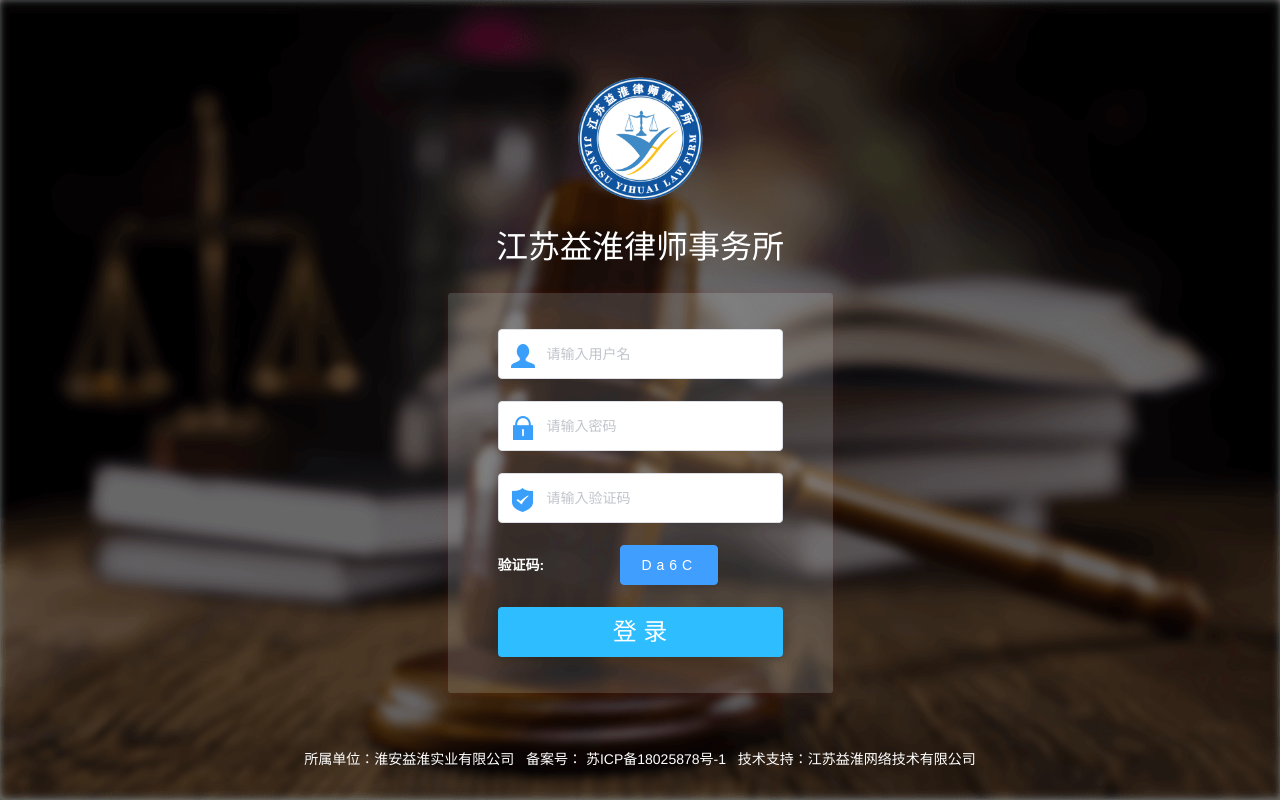
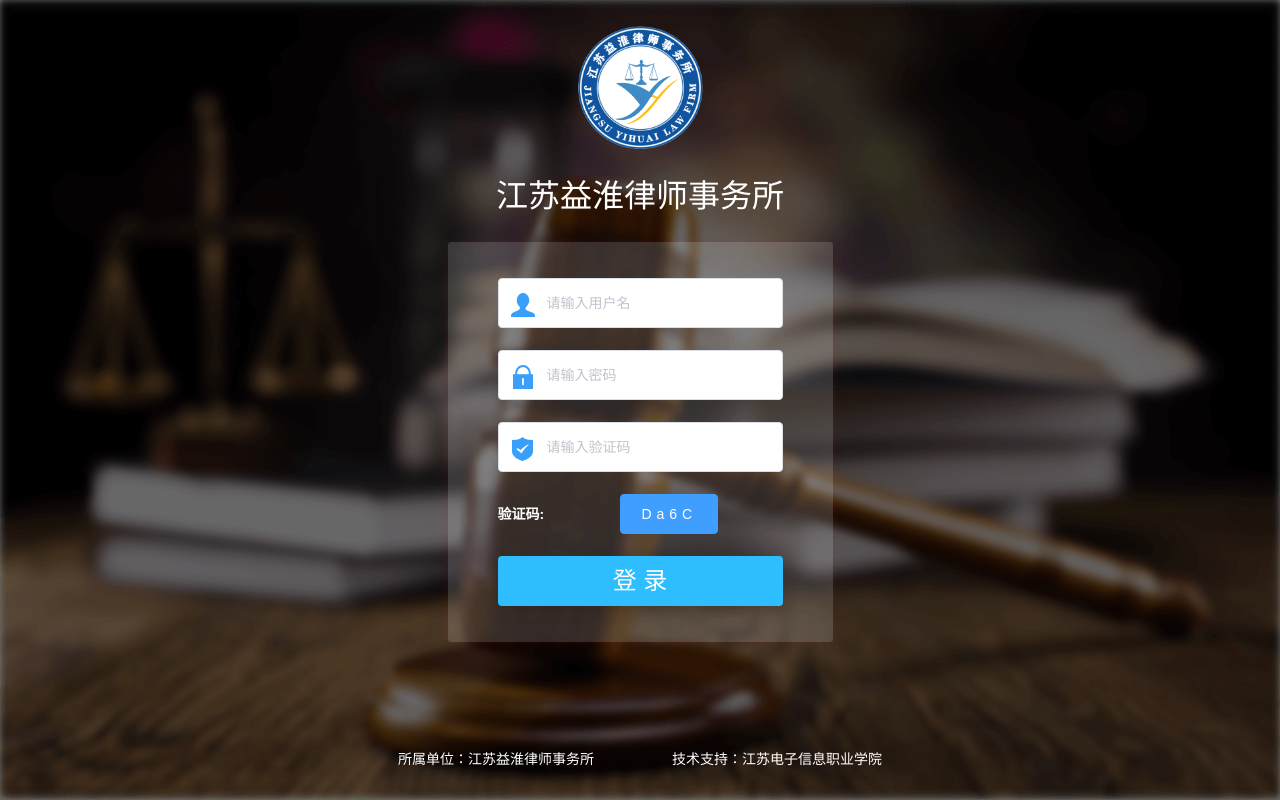
Before and after one commit to JuliusZhuu/law-office, a Vue app in the folder lawoffice-client/: page /lawCase/lawCaseIndex#/login in a window 1280 px wide. Built offline with nearby package versions, Linux system fonts and the light colour scheme; a small style sheet from the web is missing; what @form-create/element-ui would draw is missing.

Commit message:
样式调整

```diff
--- a/lawoffice-client/src/views/Login.vue
+++ b/lawoffice-client/src/views/Login.vue
@@ -50,8 +50,10 @@
         </div>
       </div>
       <div class="bottom">
-        所属单位：淮安益淮实业有限公司&nbsp;&nbsp;&nbsp;备案号：<a href="http://www.beian.miit.gov.cn" target="_blank">
-        苏ICP备18025878号-1</a>&nbsp;&nbsp;&nbsp;技术支持：江苏益淮网络技术有限公司
+        所属单位：江苏益淮律师事务所
+        &nbsp;&nbsp;&nbsp;&nbsp;&nbsp;&nbsp;&nbsp;&nbsp;&nbsp;&nbsp;&nbsp;&nbsp;&nbsp;&nbsp;&nbsp;&nbsp;&nbsp;&nbsp;
+<!--        备案号：<a href="http://www.beian.miit.gov.cn" target="_blank"> 苏ICP备18025878号-1</a>&nbsp;&nbsp;&nbsp;-->
+        技术支持：江苏电子信息职业学院
       </div>
     </div>
   </el-container>
@@ -225,7 +227,7 @@
   .main {
     width: 100%;
     height: 100%;
-    margin-top: 6%;
+    margin-top: 2%;
     /* display: flex; */
     /* justify-content: center; */
   }
```
